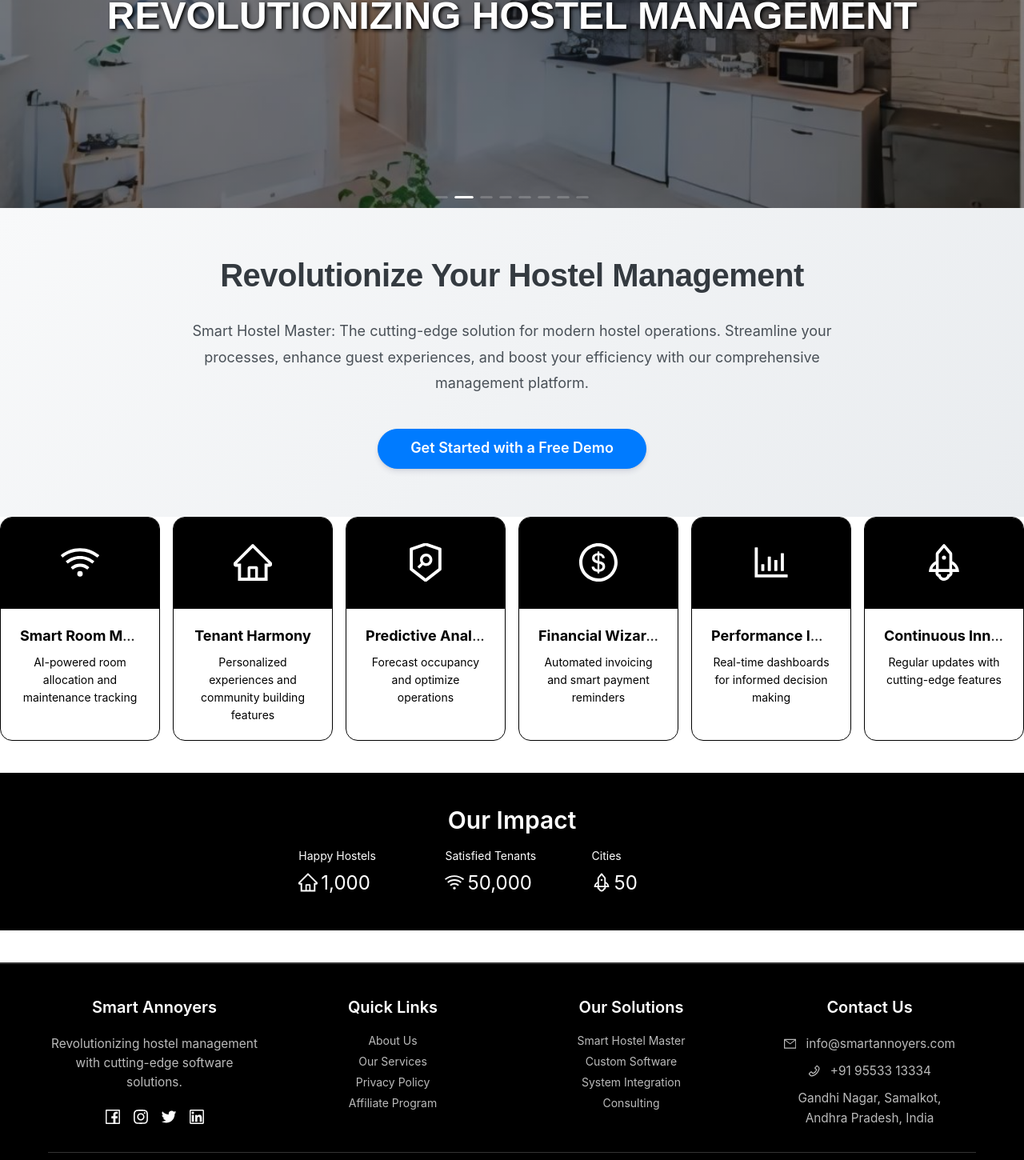
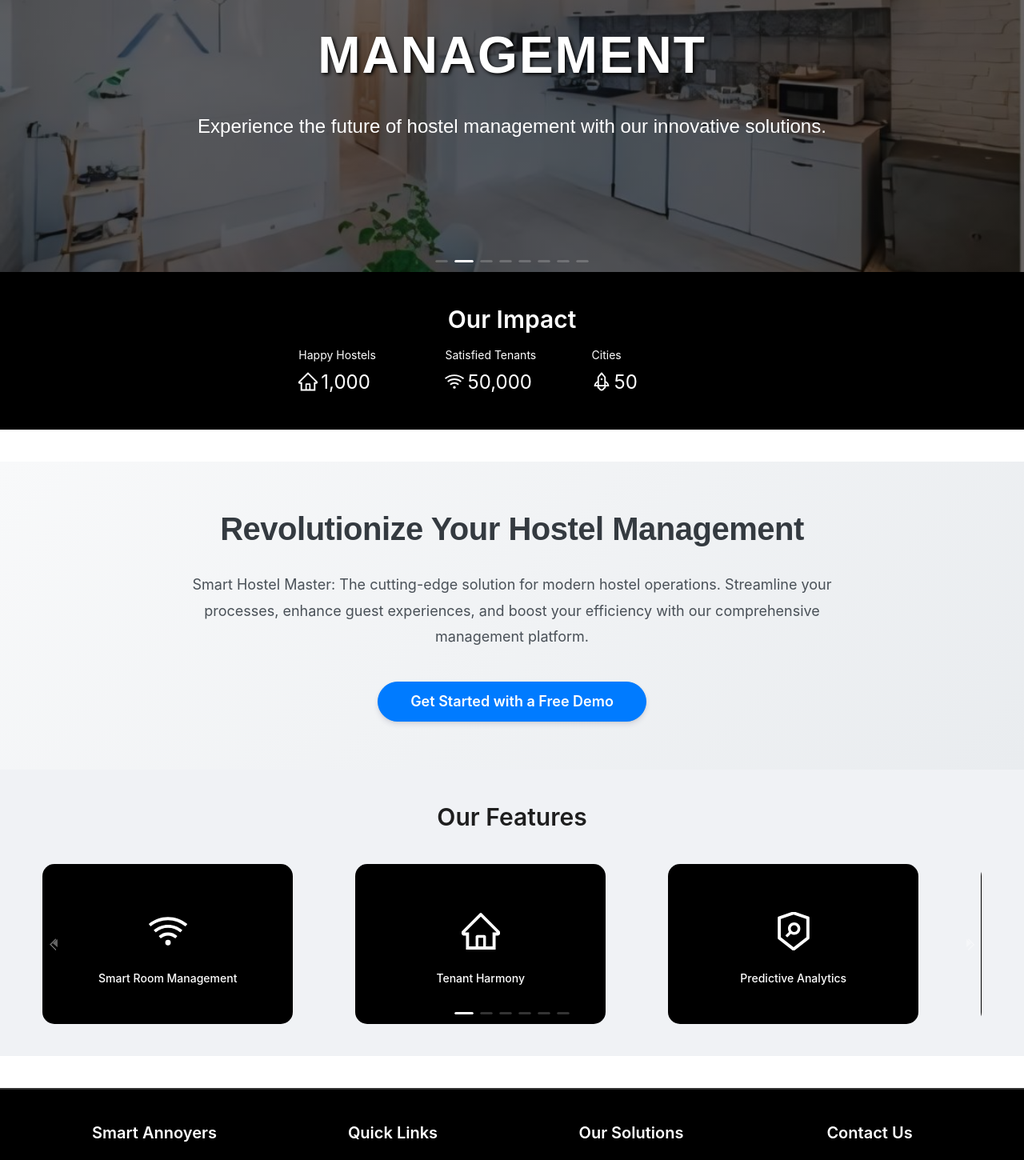
Before and after one commit to Project-Bujz1/Hotel-Management-app, a React (Vite) app: page /home in a window 1280 px wide. Shown: the part 280-1730 px from the top of the page at 80% size. Built offline with nearby package versions, Linux system fonts and the light colour scheme; no server answers.

Commit message:
Home screen changes

```diff
--- a/src/Components/About.jsx
+++ b/src/Components/About.jsx
@@ -1,5 +1,6 @@
 import React, { useState, useEffect } from 'react';
 import { Typography, Row, Col, Carousel, Button, Layout, Statistic, Card } from 'antd';
+import { CaretLeftOutlined, CaretRightOutlined } from '@ant-design/icons';
 import logo from "../assets/logo-transparent-png.png";
 import {
   WifiOutlined,
@@ -74,42 +75,171 @@ const RealTimeHeader = () => {
     </Row>
   );
 };
+const FeatureCard = ({ feature, onClick }) => {
+  const [isFlipped, setIsFlipped] = useState(false);
+
+  return (
+    <div
+      className="feature-card"
+      onMouseEnter={() => setIsFlipped(true)}
+      onMouseLeave={() => setIsFlipped(false)}
+      onClick={onClick}
+      style={{
+        perspective: '1000px',
+        width: '80%',
+        height: '200px',
+        cursor: 'pointer',
+      }}
+    >
+      <div
+        style={{
+          position: 'relative',
+          width: '100%',
+          height: '100%',
+          transition: 'transform 0.6s',
+          transformStyle: 'preserve-3d',
+          transform: isFlipped ? 'rotateY(180deg)' : 'rotateY(0deg)',
+        }}
+      >
+        <div
+          style={{
+            position: 'absolute',
+            width: '100%',
+            height: '100%',
+            backfaceVisibility: 'hidden',
+            display: 'flex',
+            flexDirection: 'column',
+            justifyContent: 'center',
+            alignItems: 'center',
+            background: 'black',
+            color: 'white',
+            borderRadius: '15px',
+          }}
+        >
+          <div style={{ fontSize: '3rem', marginBottom: '10px' }}>{feature.icon}</div>
+          <h3 style={{ margin: 0 }}>{feature.title}</h3>
+        </div>
+        <div
+          style={{
+            position: 'absolute',
+            width: '100%',
+            height: '100%',
+            backfaceVisibility: 'hidden',
+            transform: 'rotateY(180deg)',
+            display: 'flex',
+            flexDirection: 'column',
+            justifyContent: 'center',
+            alignItems: 'center',
+            background: 'white',
+            color: 'black',
+            borderRadius: '15px',
+            padding: '10px',
+            textAlign: 'center',
+          }}
+        >
+          <p>{feature.description}</p>
+          <Button type="primary">Learn More</Button>
+        </div>
+      </div>
+    </div>
+  );
+};
 
 const Home = () => {
   const navigate = useNavigate();
 
+  const features = [
+    { icon: <WifiOutlined />, title: "Smart Room Management", description: "AI-powered room allocation and maintenance tracking", route: "/smart-room" },
+    { icon: <HomeOutlined />, title: "Tenant Harmony", description: "Personalized experiences and community building features", route: "/tenant-harmony" },
+    { icon: <SecurityScanOutlined />, title: "Predictive Analytics", description: "Forecast occupancy and optimize operations", route: "/predictive-analytics" },
+    { icon: <DollarOutlined />, title: "Financial Wizardry", description: "Automated invoicing and smart payment reminders", route: "/financial" },
+    { icon: <BarChartOutlined />, title: "Performance Insights", description: "Real-time dashboards for informed decision making", route: "/performance" },
+    { icon: <RocketOutlined />, title: "Continuous Innovation", description: "Regular updates with cutting-edge features", route: "/innovation" },
+  ];
+
   return (
     <div style={{ background: 'white', overflowX: 'hidden' }}>
       <RealTimeHeader />
-      <Carousel autoplay effect="fade" style={{ width: "100%", height: "60vh", overflow: "hidden" }}>
+
+      {/* Enhanced Carousel */}
+      <Carousel
+        autoplay
+        effect="fade"
+        style={{
+          width: "100%",
+          height: "70vh",
+          overflow: "hidden",
+        }}
+      >
         {carouselItems.map((item, index) => (
           <div key={index}>
             <div
               style={{
                 width: "100%",
-                height: "60vh",
-                backgroundImage: `linear-gradient(rgba(0,0,0,0.5), rgba(0,0,0,0.5)), url(${item.image})`,
+                height: "70vh",
+                backgroundImage: `linear-gradient(rgba(0,0,0,0.6), rgba(0,0,0,0.6)), url(${item.image})`,
                 backgroundSize: "cover",
                 backgroundPosition: "center",
                 display: "flex",
+                flexDirection: "column",
                 justifyContent: "center",
                 alignItems: "center",
                 color: "#fff",
+                textAlign: "center",
+                padding: "0 20px",
+              }}
+            >
+              <h2
+                style={{
+                  fontSize: "4rem",
+                  fontWeight: "900",
                   textTransform: "uppercase",
+                  letterSpacing: "2px",
+                  marginBottom: "20px",
                   fontFamily: "'Raleway', sans-serif",
                   textShadow: "2px 2px 4px #000000",
-                fontSize: "3rem",
-                fontWeight: "900",
-                lineHeight: "3.5rem",
                 }}
               >
                 <Typewriter text={item.text} />
+              </h2>
+              <p
+                style={{
+                  fontSize: "1.5rem",
+                  maxWidth: "800px",
+                  lineHeight: "1.6",
+                  fontFamily: "'Montserrat', sans-serif",
+                }}
+              >
+                Experience the future of hostel management with our innovative solutions.
+              </p>
             </div>
           </div>
         ))}
       </Carousel>
-
-
+      <Row justify="center" style={{ marginBottom: 40, background: 'black', padding: '40px 0' }}>
+        <Col xs={22} sm={20} md={16} lg={12} xl={10}>
+          <Title level={2} style={{ textAlign: "center", color: 'white' }}>
+            Our Impact
+          </Title>
+          <Row gutter={16}>
+            <Col span={8}>
+              <Statistic
+        title={<span style={{ color: 'white' }}>Happy Hostels</span>}
+        value={1000}  prefix={<HomeOutlined style={{ color: 'white' }} />} valueStyle={{ color: 'white' }} />
+            </Col>
+            <Col span={8}>
+              <Statistic
+        title={<span style={{ color: 'white' }}>Satisfied Tenants</span>}
+        value={50000} prefix={<WifiOutlined style={{ color: 'white' }} />} valueStyle={{ color: 'white' }} />
+            </Col>
+            <Col span={8}>
+              <Statistic
+        title={<span style={{ color: 'white' }}>Cities</span>}
+        value={50} prefix={<RocketOutlined style={{ color: 'white' }} />} valueStyle={{ color: 'white' }} />
+            </Col>
+          </Row>
+        </Col>
+      </Row>
       <Row
   justify="center"
   style={{
@@ -171,53 +301,49 @@ const Home = () => {
     </div>
   </Col>
 </Row>
-      <Row gutter={[16, 16]} justify="center" style={{ marginBottom: 40 }}>
-        {[
-          { icon: <WifiOutlined style={{ color: 'white' }} />, title: "Smart Room Management", description: "AI-powered room allocation and maintenance tracking" },
-          { icon: <HomeOutlined style={{ color: 'white' }} />, title: "Tenant Harmony", description: "Personalized experiences and community building features" },
-          { icon: <SecurityScanOutlined style={{ color: 'white' }} />, title: "Predictive Analytics", description: "Forecast occupancy and optimize operations" },
-          { icon: <DollarOutlined style={{ color: 'white' }} />, title: "Financial Wizardry", description: "Automated invoicing and smart payment reminders" },
-          { icon: <BarChartOutlined style={{ color: 'white' }} />, title: "Performance Insights", description: "Real-time dashboards for informed decision making" },
-          { icon: <RocketOutlined style={{ color: 'white' }} />, title: "Continuous Innovation", description: "Regular updates with cutting-edge features" },
-        ].map((feature, index) => (
-          <Col xs={20} sm={12} md={8} lg={6} xl={4} key={index}>
-            <Card
-              hoverable
-              style={{ height: '100%', textAlign: 'center', borderRadius: '15px', border: '1px solid black' }}
-              cover={<div style={{ fontSize: '3rem', padding: '20px', background: 'black', color: 'white' }}>{feature.icon}</div>}
+
+
+
+      <Row justify="center" style={{ marginBottom: 40, padding: '40px 0px', background: '#f0f2f5' }}>
+        <Col span={22}>
+          <Title level={2} style={{ textAlign: "center", marginBottom: 40 }}>
+            Our Features
+          </Title>
+          <Carousel
+            slidesToShow={3}
+            slidesToScroll={1}
+            dots={true}
+            arrows={true}
+            prevArrow={<CaretLeftOutlined />}
+            nextArrow={<CaretRightOutlined />}
+            responsive={[
+              {
+                breakpoint: 1024,
+                settings: {
+                  slidesToShow: 2,
+                }
+              },
+              {
+                breakpoint: 600,
+                settings: {
+                  slidesToShow: 1,
+                }
+              }
+            ]}
           >
-              <Card.Meta
-                title={<span style={{ fontSize: '18px', fontWeight: 'bold', color: 'black' }}>{feature.title}</span>}
-                description={<span style={{ fontSize: '14px', color: 'black' }}>{feature.description}</span>}
+            {features.map((feature, index) => (
+              <div key={index} style={{ padding: '10 10px' }}>
+                <FeatureCard
+                  feature={feature}
+                  onClick={() => navigate(feature.route)}
                 />
-            </Card>
-          </Col>
+              </div>
             ))}
-      </Row>
-      <Row justify="center" style={{ marginBottom: 40, background: 'black', padding: '40px 0' }}>
-        <Col xs={22} sm={20} md={16} lg={12} xl={10}>
-          <Title level={2} style={{ textAlign: "center", color: 'white' }}>
-            Our Impact
-          </Title>
-          <Row gutter={16}>
-            <Col span={8}>
-              <Statistic
-        title={<span style={{ color: 'white' }}>Happy Hostels</span>}
-        value={1000}  prefix={<HomeOutlined style={{ color: 'white' }} />} valueStyle={{ color: 'white' }} />
-            </Col>
-            <Col span={8}>
-              <Statistic
-        title={<span style={{ color: 'white' }}>Satisfied Tenants</span>}
-        value={50000} prefix={<WifiOutlined style={{ color: 'white' }} />} valueStyle={{ color: 'white' }} />
-            </Col>
-            <Col span={8}>
-              <Statistic
-        title={<span style={{ color: 'white' }}>Cities</span>}
-        value={50} prefix={<RocketOutlined style={{ color: 'white' }} />} valueStyle={{ color: 'white' }} />
+          </Carousel>
+
         </Col>
       </Row>
-        </Col>
-      </Row>
+
       <Footer style={{ textAlign: "center", padding: "0px", background: 'black', color: 'white' }}>
         <AppFooter />
       </Footer>
```
Lines whose indentation alone changed are shown as unchanged.
